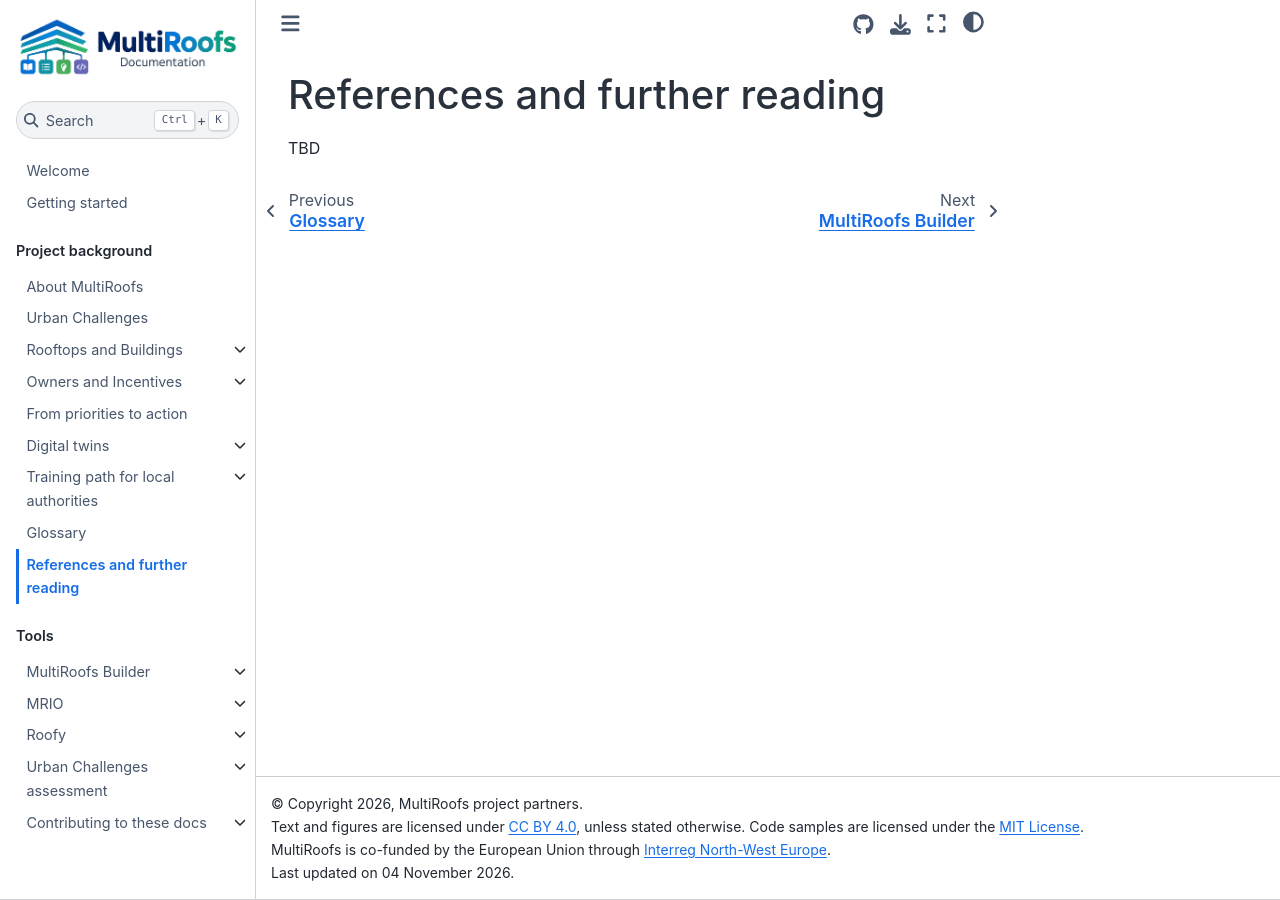
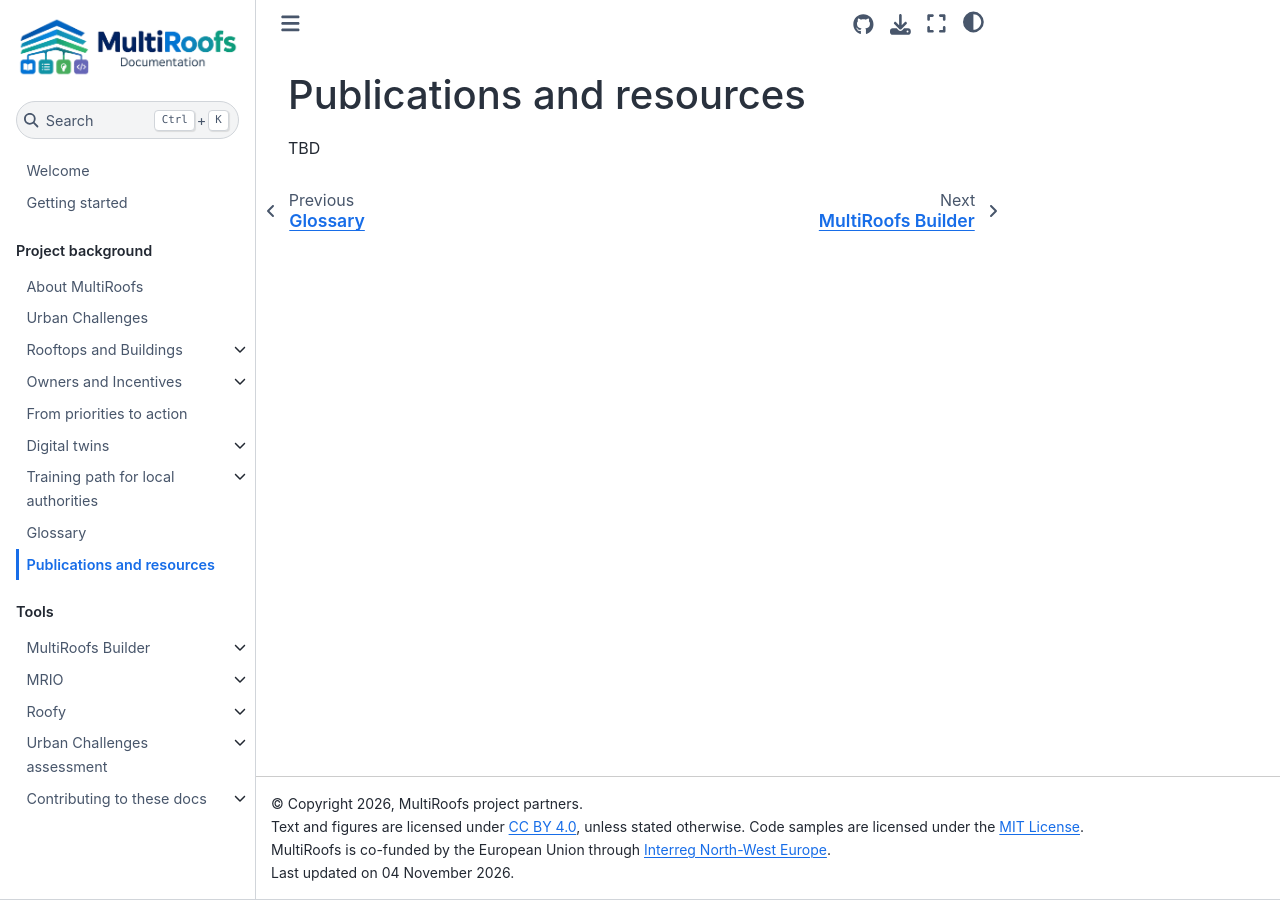
Before and after one commit to MultiRoofs/MultiRoofs_docs, a Sphinx documentation site: the page built from docs/references/index.md, in a window 1280 px wide. Built offline with Sphinx 7.4.7 and the Sphinx Book theme 1.1.4, drawn with Linux system fonts in a browser that asks for light colours.

Commit message:
Update index.md

```diff
--- a/docs/references/index.md
+++ b/docs/references/index.md
@@ -1,3 +1,3 @@
-# References and further reading
+# Publications and resources
 
 TBD
```
